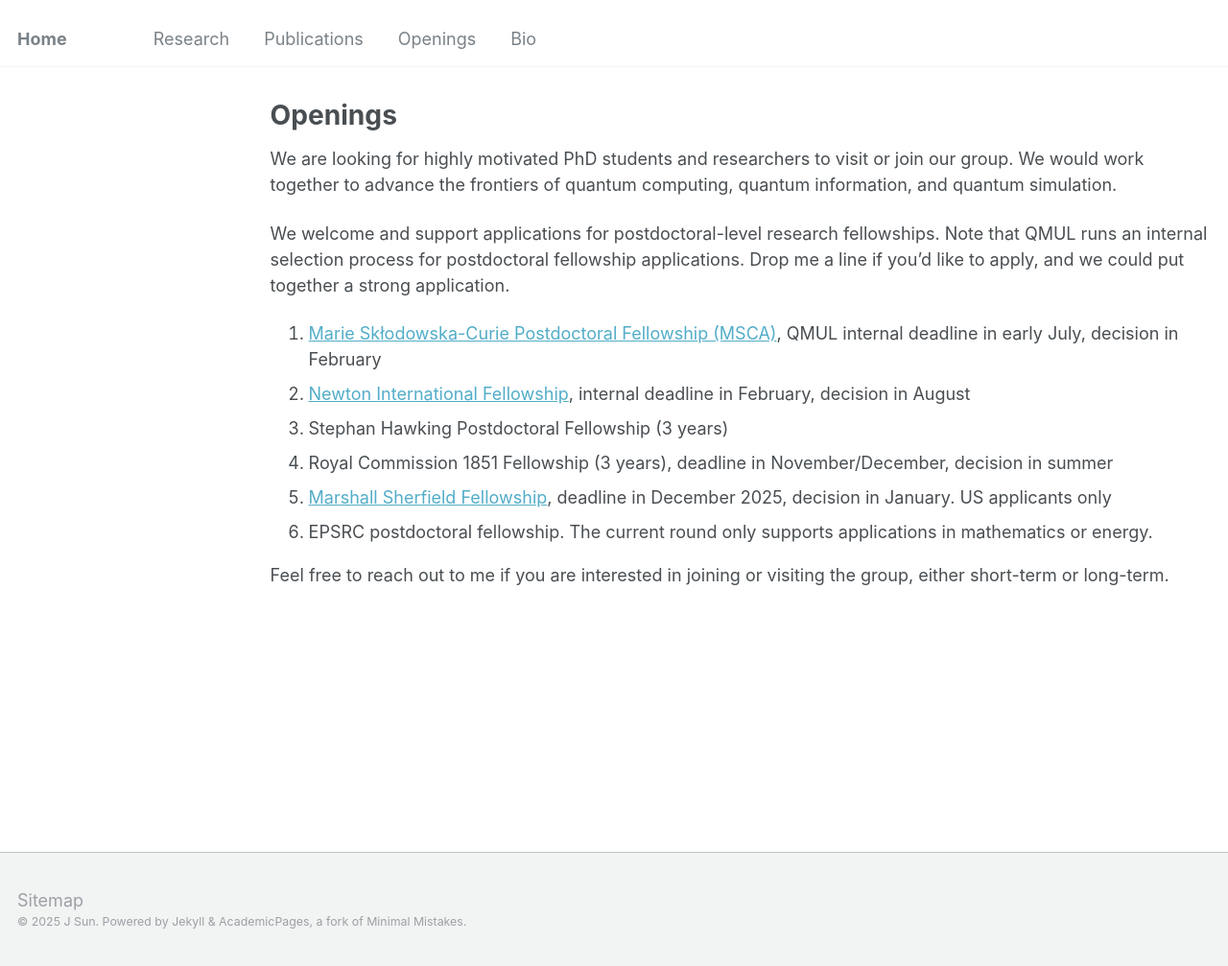
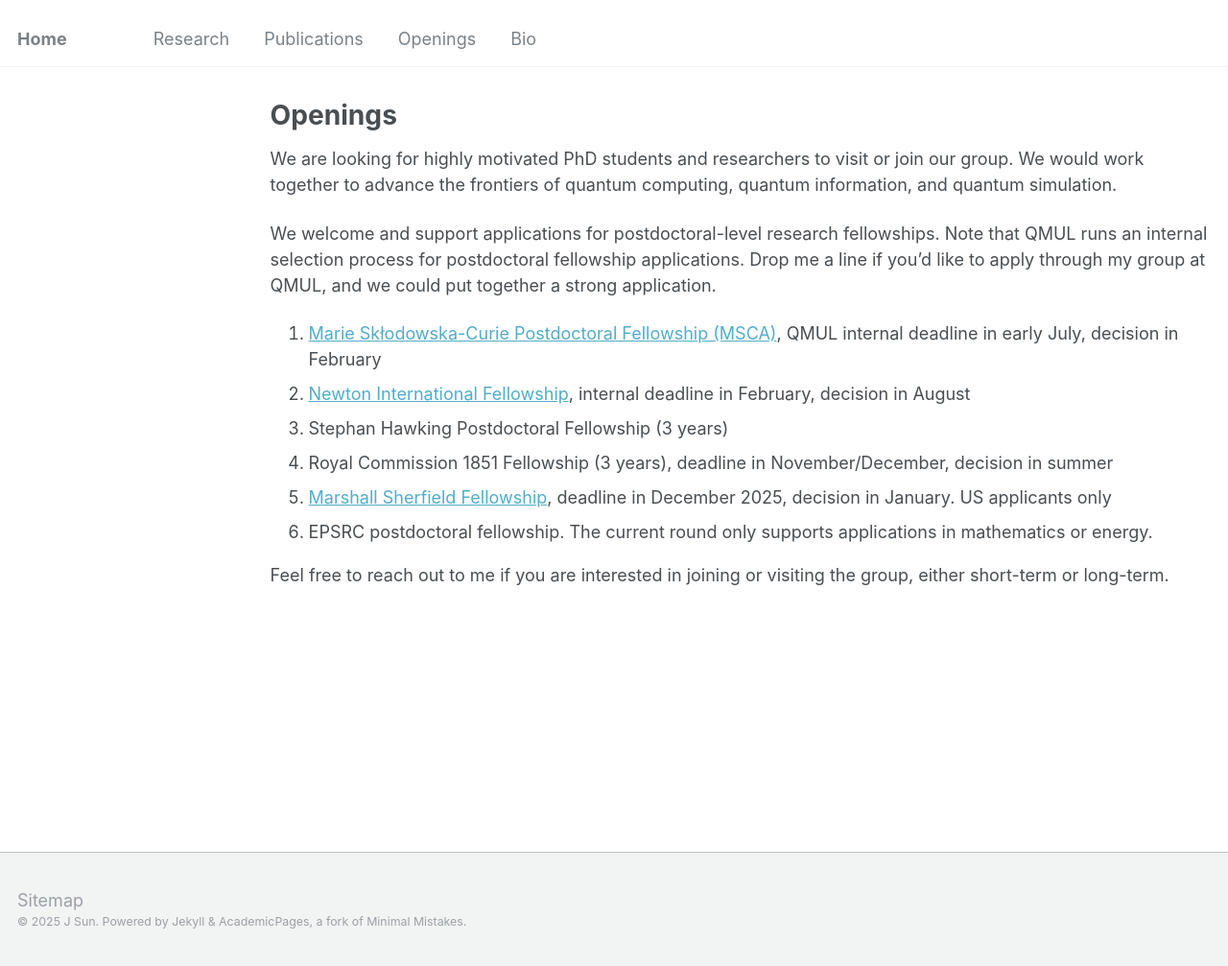
Before and after one commit to jinzhao-sun/jinzhao-sun.github.io, a Jekyll site: the page built from _pages/openings.md, in a window 1280 px wide and 1007 px high. Shown: the whole window at 96% size. Built offline with Jekyll 4.4.1, drawn with Linux system fonts in a browser that asks for light colours.

Commit message:
Update openings.md

```diff
--- a/_pages/openings.md
+++ b/_pages/openings.md
@@ -7,7 +7,7 @@ author_profile: false
 
 We are looking for highly motivated PhD students and researchers to visit or join our group. We would work together to advance the frontiers of quantum computing, quantum information, and quantum simulation.
 
-We welcome and support applications for postdoctoral-level research fellowships. Note that QMUL runs an internal selection process for postdoctoral fellowship applications. Drop me a line if you'd like to apply, and we could put together a strong application.
+We welcome and support applications for postdoctoral-level research fellowships. Note that QMUL runs an internal selection process for postdoctoral fellowship applications. Drop me a line if you'd like to apply through my group at QMUL, and we could put together a strong application.
 
 1. [Marie Skłodowska-Curie Postdoctoral Fellowship (MSCA)](https://www.qmul.ac.uk/spcs/ctp/opportunities/fellowships/), QMUL internal deadline in early July, decision in February
 2. [Newton International Fellowship](https://www.qmul.ac.uk/spcs/ctp/opportunities/fellowships/), internal deadline in February, decision in August
```
